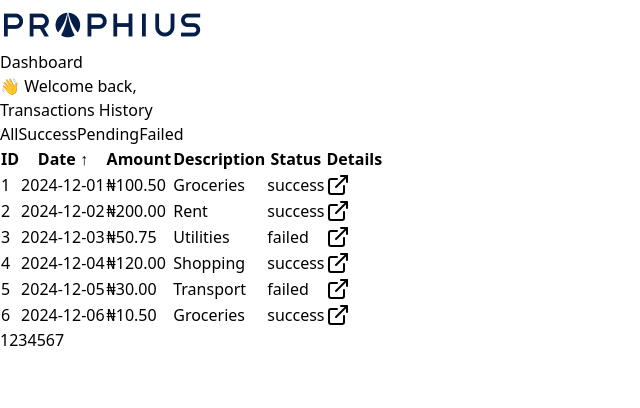
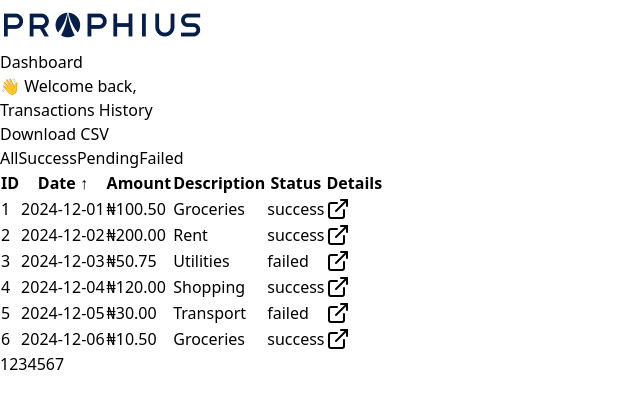
Before and after one commit to adewale2018/transaction-history-dashboard, a React (Vite) app: page /dashboard in a window 1280 px wide. Shown: the top 408 px of the page, without its empty margins (0-640 px from the left). Built offline with nearby package versions, Linux system fonts and the light colour scheme; sample sign-in values are in the browser's storage; a web font is replaced by a local one.

Commit message:
implement-CSV

```diff
--- a/package.json
+++ b/package.json
@@ -12,8 +12,10 @@
   "dependencies": {
     "@reduxjs/toolkit": "^2.5.0",
     "@types/react-router-dom": "^5.3.3",
+    "file-saver": "^2.0.5",
     "framer-motion": "^11.14.4",
     "lucide-react": "^0.468.0",
+    "papaparse": "^5.4.1",
     "react": "^18.3.1",
     "react-dom": "^18.3.1",
     "react-redux": "^9.2.0",
@@ -24,6 +26,8 @@
   },
   "devDependencies": {
     "@eslint/js": "^9.15.0",
+    "@types/file-saver": "^2.0.7",
+    "@types/papaparse": "^5.3.15",
     "@types/react": "^18.3.12",
     "@types/react-dom": "^18.3.1",
     "@types/react-window": "^1.8.8",
--- a/src/components/Header.tsx
+++ b/src/components/Header.tsx
@@ -11,7 +11,7 @@ const Header = () => {
   };
   return (
     <header className="flex justify-between items-center border-b border-gray-200 bg-gray-50 px-3 md:px-20 py-5">
-      <Link to={"/"}>
+      <Link to={"/dashboard"}>
         <img src={Logo} alt="Prophius logo" className="w-20" />
       </Link>
       {email && <CustomButton label="Logout" handleClick={handleLogOut} />}
--- a/src/pages/TransactionTable.tsx
+++ b/src/pages/TransactionTable.tsx
@@ -10,9 +10,11 @@ import {
 } from "../features/transactions/transactionSlice";
 import { useDispatch, useSelector } from "react-redux";
 
+import Papa from "papaparse";
 import { RootState } from "../store";
 import Spinner from "../components/Spinner";
 import TableRow from "./TableRow";
+import { saveAs } from "file-saver";
 
 const TransactionTable: React.FC = () => {
   const dispatch = useDispatch();
@@ -62,6 +64,12 @@ const TransactionTable: React.FC = () => {
     dispatch(setSortConfig({ key, direction }));
   };
 
+  const handleDownloadCSV = () => {
+    const csv = Papa.unparse(transactions); // Convert data to CSV format
+    const blob = new Blob([csv], { type: "text/csv;charset=utf-8;" }); // Create a blob
+    saveAs(blob, "transactions.csv"); // Trigger download
+  };
+
   useEffect(() => {
     dispatch(mockGetTransactions() as any);
   }, [dispatch]);
@@ -84,9 +92,23 @@ const TransactionTable: React.FC = () => {
   }
 
   return (
-    <section className="mt-10 px-5 md:px-20">
+    <section className="">
+      {/* Here */}
+      <div className="flex items-center justify-between mb-4 flex-wrap" >
+      <h2 className="font-serif text-xl font-medium mb-5 text-gray-500">
+          Transactions History
+        </h2>
+        <button
+          onClick={handleDownloadCSV}
+          className="px-4 py-2 bg-blue-500 text-white rounded hover:bg-blue-600"
+        >
+          Download CSV
+        </button>
+      </div>
+      {/* Here */}
       <div className="flex items-center justify-between mb-4 flex-wrap">
-        <h2 className="font-serif text-xl font-medium mb-5 text-gray-500">Transactions History</h2>
+
+        <div className="flex items-center justify-end mb-4"></div>
         <div className="flex space-x-2">
           <button
             className={`px-5 py-1 rounded-full text-sm ${
```
Also changed, not shown: 2 other files (tests, documents, lock files or other folders).
